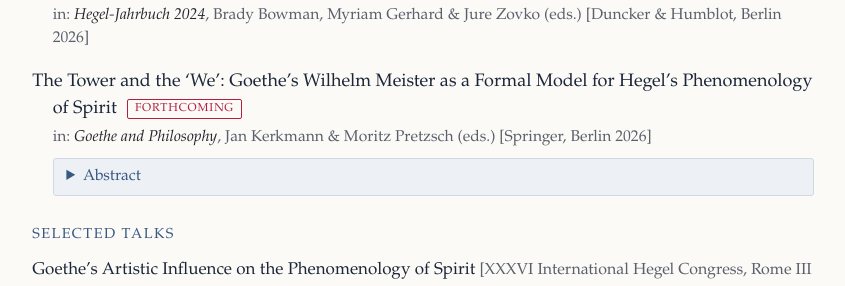
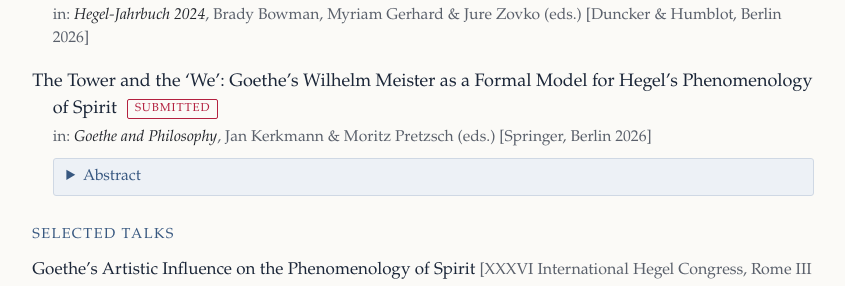
Before and after one commit to dralexanderberg/website, a Jekyll site: the page built from research/index.html, in a window 1280 px wide and 900 px high, scrolled down 1971 px. Shown: the part 157-443 px from the top of the window, without its empty margins (68-913 px from the left). Built offline with Jekyll 4.4.1, drawn with Linux system fonts in a browser that asks for light colours.

Commit message:
Goethe chapter: status "submitted" instead of "forthcoming"
- publications.yml: new status value "submitted" for work under review;
  the Goethe chapter uses it, matching the Work Diary.
- Submitted items show the badge "submitted" on Publications and
  Research, are left out of the BibTeX file and are not counted in the
  CV (now 18 articles and book chapters, 2 forthcoming).
- README and the template in publications.yml describe the new value.

Co-Authored-By: Claude Opus 5.5 <noreply@anthropic.com>
Claude-Session: https://claude.ai/code/session_01DaTNutaFvg9aFZdq3qhdu7

```diff
--- a/_data/publications.yml
+++ b/_data/publications.yml
@@ -15,7 +15,9 @@
 #   publisher: Publisher, City
 #   date: 2026                     # as it should appear, e.g. 2026 or July 2026
 #   pages: 1–20
-#   status: forthcoming            # forthcoming | planned | (leave out once published)
+#   status: forthcoming            # forthcoming (accepted) | submitted (under review) | planned
+#                                  # | (leave out once published). "submitted" and "planned" are
+#                                  # not counted in the CV and not in the BibTeX file.
 #   note: any additional remark
 #   abstract: |-                   # optional: shown folded below the entry (Publications, Research,
 #     The text of the abstract.    # Work Diary); *italics* for titles, an empty line between paragraphs
@@ -179,7 +181,7 @@
   in_editors: Jan Kerkmann & Moritz Pretzsch (eds.)
   publisher: Springer, Berlin
   date: 2026
-  status: forthcoming
+  status: submitted
   abstract: |-
     Goethe’s relationship to speculative philosophy is usually told as a story of growing distance, in which Goethe is the observer who passes judgement on philosophy. This chapter instead asks how Hegel’s *Phenomenology of Spirit* (1807) addresses Goethe. Goethe’s presence in the *Phenomenology* is usually registered at the level of content: the botanical imagery of the Preface, the *Faust* quotations, the appropriation of *Rameau’s Nephew*. I argue that the more consequential debt is formal. *Wilhelm Meister’s Apprenticeship* contains a rare, load-bearing device: a hidden, knowing authority – the Society of the Tower – that orders the hero’s path without being seen, keeps a record of it and finally hands that record over. In the *Phenomenology*, that role is played by the ‘we’ of phenomenological observation, from whose perspective each new object emerges “behind the back of consciousness”.
 
--- a/berg-publications.bib
+++ b/berg-publications.bib
@@ -4,7 +4,8 @@ permalink: /berg-publications.bib
 ---
 {%- comment -%}
   All publications in BibTeX format, built from _data/publications.yml at every build.
-  Left out: planned items and the online edition. Forthcoming items get pubstate = {forthcoming}.
+  Left out: planned and submitted items and the online edition. Forthcoming items get
+  pubstate = {forthcoming}.
   Types: monograph and edited -> @book; article with journal -> @article; other articles and
   translations -> @incollection. "&" becomes "\\&" in text fields; URLs and DOIs stay as they are.
 {%- endcomment -%}
@@ -12,7 +13,7 @@ permalink: /berg-publications.bib
 % Alexander Berg – publications (BibTeX, UTF-8)
 % {{ site.url }}/publications/ – generated {{ site.time | date: "%Y-%m-%d" }}
 {% for p in site.data.publications %}
-{%- if p.status == "planned" or p.type == "online" %}{% continue %}{% endif %}
+{%- if p.status == "planned" or p.status == "submitted" or p.type == "online" %}{% continue %}{% endif %}
 {%- if p.type == "monograph" or p.type == "edited" %}{% assign kind = "book" %}{% elsif p.journal %}{% assign kind = "article" %}{% else %}{% assign kind = "incollection" %}{% endif %}
 {%- assign year = p.date | append: "" | slice: -4, 4 %}
 {%- assign title = p.title | replace: "&", "\\&" %}
--- a/cv/index.html
+++ b/cv/index.html
@@ -64,7 +64,7 @@ description: >-
 </section>
 
 {%- comment %} counted from publications.yml and talks.yml, so the numbers stay current {% endcomment %}
-{%- assign pubs = site.data.publications | where_exp: "p", "p.status != 'planned'" %}
+{%- assign pubs = site.data.publications | where_exp: "p", "p.status != 'planned'" | where_exp: "p", "p.status != 'submitted'" %}
 {%- assign n_mono = pubs | where: "type", "monograph" | size %}
 {%- assign n_edited = pubs | where: "type", "edited" | size %}
 {%- assign n_edited_f = pubs | where: "type", "edited" | where: "status", "forthcoming" | size %}
```
Also changed, not shown: README.md.
